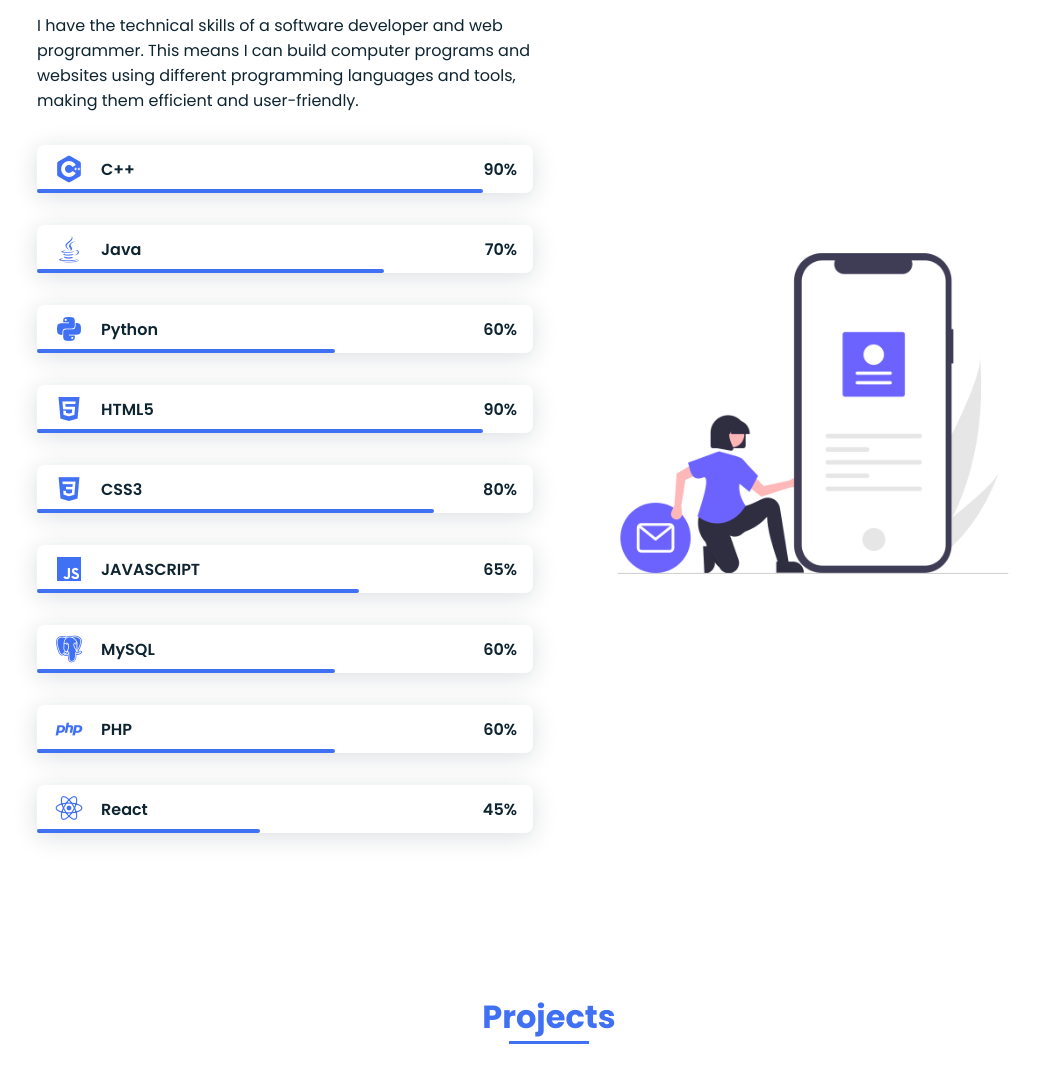
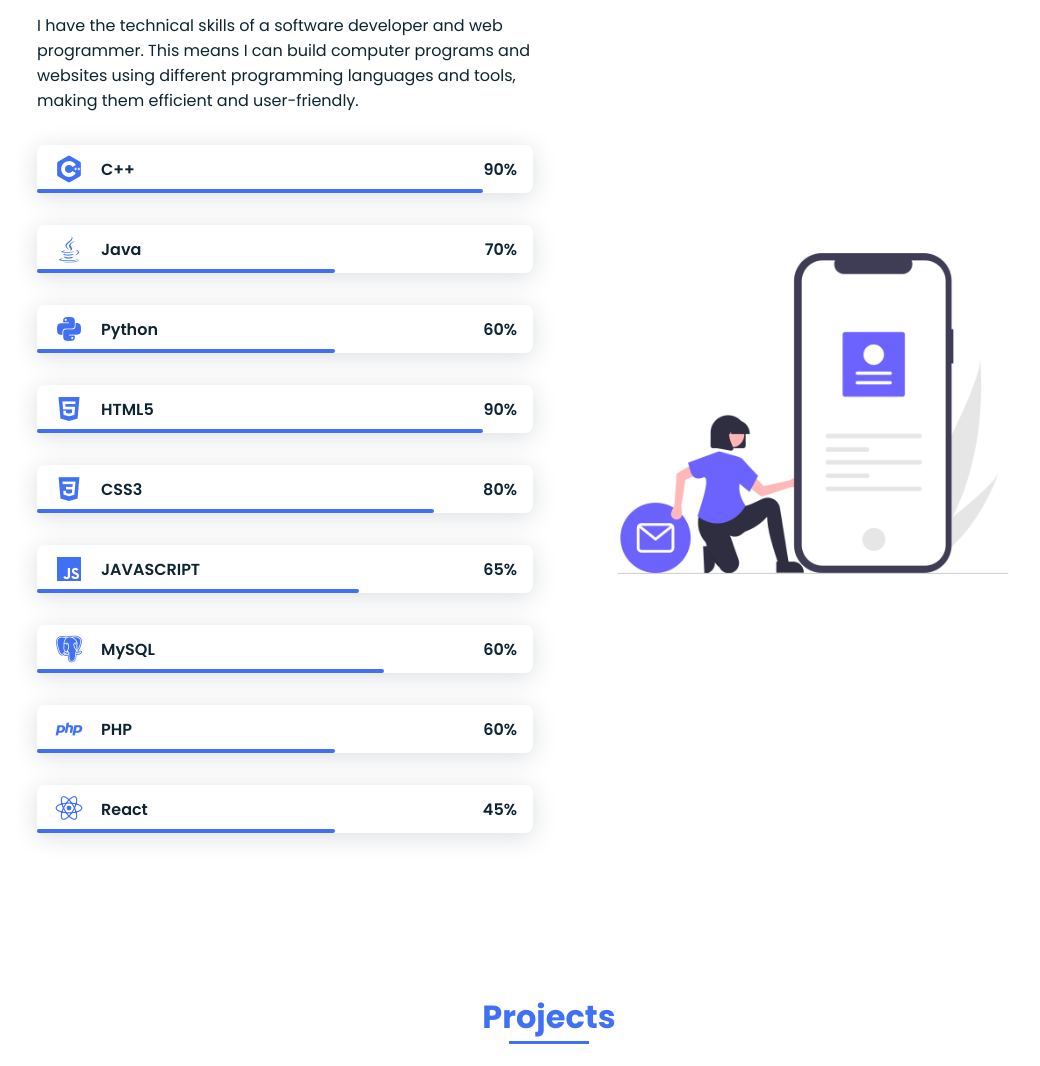
Before and after one commit to Apatidar0901/Portfolio, a plain HTML site: page index.html in a window 1280 px wide. Shown: the part 1489-2555 px from the top of the page, without its empty margins (91-1131 px from the left). Drawn offline with nearby package versions, Linux system fonts and the light colour scheme.

Commit message:
Update styles.css

```diff
--- a/styles.css
+++ b/styles.css
@@ -298,19 +298,19 @@ img{
   width: 65%;
 }
 .skills__mysql{
-  width: 60%;
+  width: 70%;
 }
 .skills__php{
   width: 60%;
 }
 .skills__react{
-  width: 45%;
+  width: 60%;
 }
 .skills__cpp{
   width: 90%;
 }
 .skills__java{
-  width: 70%;
+  width: 60%;
 }
 .skills__python{
   width: 60%;
```
